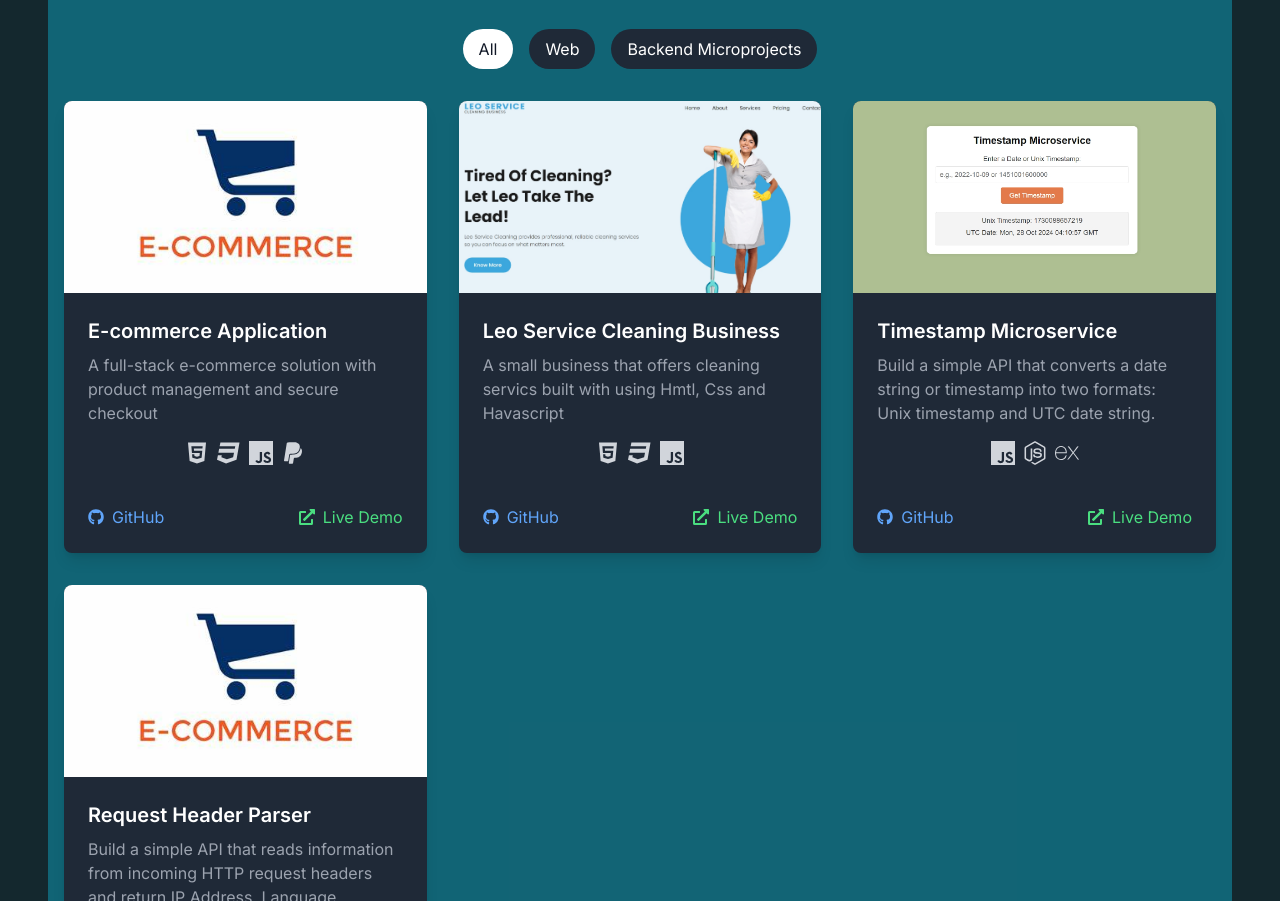
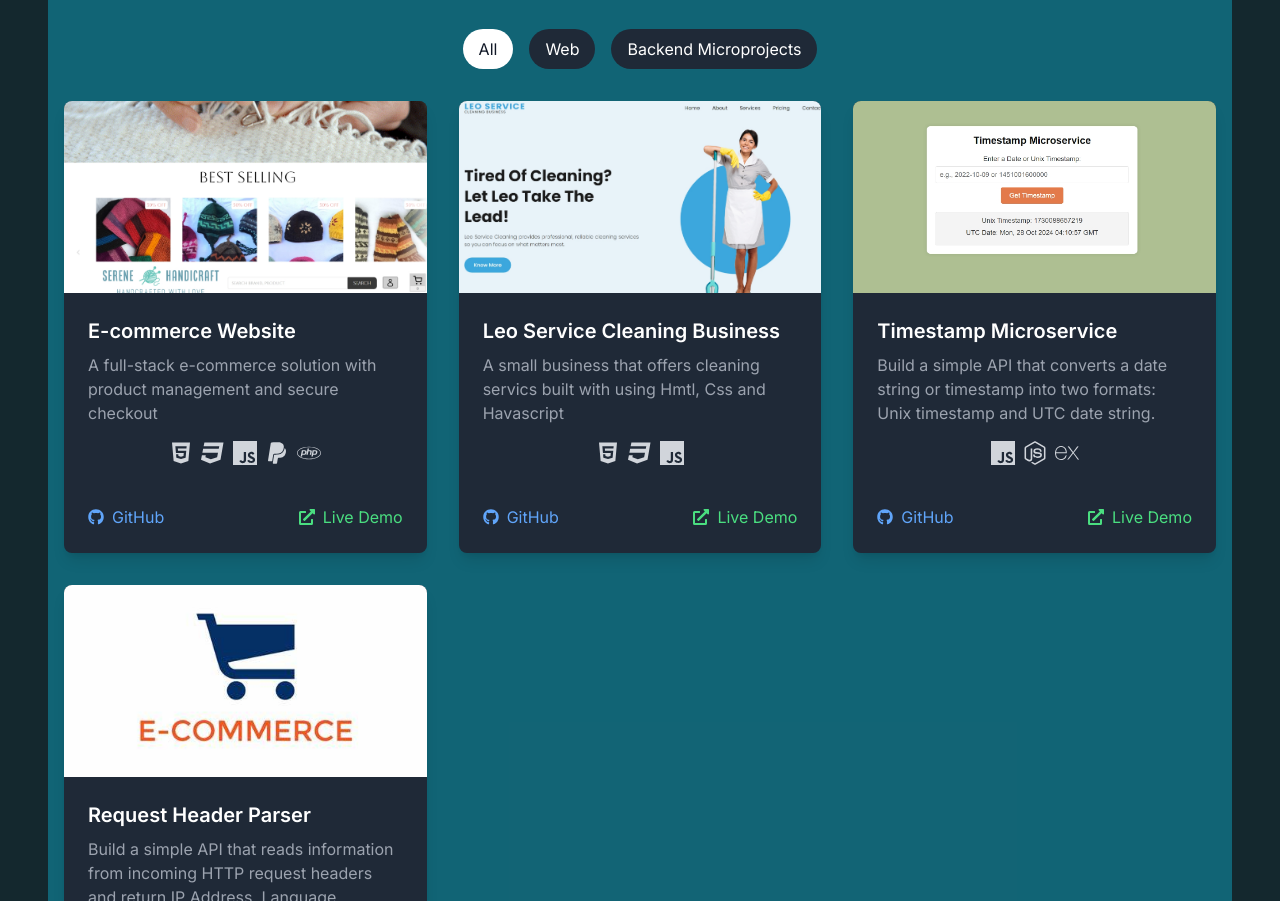
Before and after one commit to nishan-dangal/N_portfolio, a Next.js app: page / in a window 1280 px wide. Shown: the part 1819-2720 px from the top of the page. Built offline with nearby package versions, Linux system fonts and the light colour scheme.

Commit message:
Adding serenehandicraft project into project section including github and netlify link

```diff
--- a/app/components/ProjectsSection.jsx
+++ b/app/components/ProjectsSection.jsx
@@ -1,7 +1,7 @@
 'use client';
 import React, { useState } from 'react';
 import { motion } from 'framer-motion';
-import { FaGithub, FaExternalLinkAlt, FaReact, FaNodeJs, FaHtml5, FaCss3,FaPaypal } from 'react-icons/fa';
+import { FaGithub, FaExternalLinkAlt, FaReact, FaNodeJs, FaHtml5, FaCss3,FaPaypal, FaPhp } from 'react-icons/fa';
 import { SiJavascript, SiTypescript, SiNextdotjs, SiExpress } from 'react-icons/si';
 import Image from 'next/image';
 
@@ -9,13 +9,13 @@ import Image from 'next/image';
 const projects = [
   {
     id: 1,
-    title: "E-commerce Application",
+    title: "E-commerce Website",
     description: "A full-stack e-commerce solution with product management and secure checkout",
-    image: "/images/e-commerce.jpeg",
+    image: "/images/serenehandicraft.jpeg",
     category: "Web",
-    githubLink: "https://github.com/yourusername/ecommerce-app",
-    demoLink: "https://github.com/nishan-dangal/Timestamp-Microservice",
-    languages: ['html','css','javascript','paypal']
+    githubLink: "https://github.com/nishan-dangal/E-commerce",
+    demoLink: "https://serenehandicraft.netlify.app/",
+    languages: ['html','css','javascript','paypal','php']
   },
   {
     id: 2,
@@ -37,16 +37,6 @@ const projects = [
     demoLink: "https://github.com/nishan-dangal/Timestamp-Microservice",
     languages: ['javascript','nodejs','express']
   },
-  // {
-  //   id: 3,
-  //   title: "E-commerce Application",
-  //   description: "A full-stack e-commerce solution with product management and secure checkout",
-  //   image: "/images/e-commerce.jpeg",
-  //   category: "Web",
-  //   githubLink: "https://github.com/yourusername/ecommerce-app",
-  //   demoLink: "https://github.com/nishan-dangal/Timestamp-Microservice",
-  //   languages: ['html','css','javascript','paypal']
-  // },
   {
     id: 4,
     title: "Request Header Parser",
@@ -69,7 +59,8 @@ const languageIcons = {
   css: FaCss3,
   nextjs: SiNextdotjs,
   express: SiExpress,
-  paypal: FaPaypal
+  paypal: FaPaypal,
+  php: FaPhp
 };
 
 const ProjectsSection = () => {
```
Also changed, not shown: public/images/serenehandicraft.jpeg (added).
